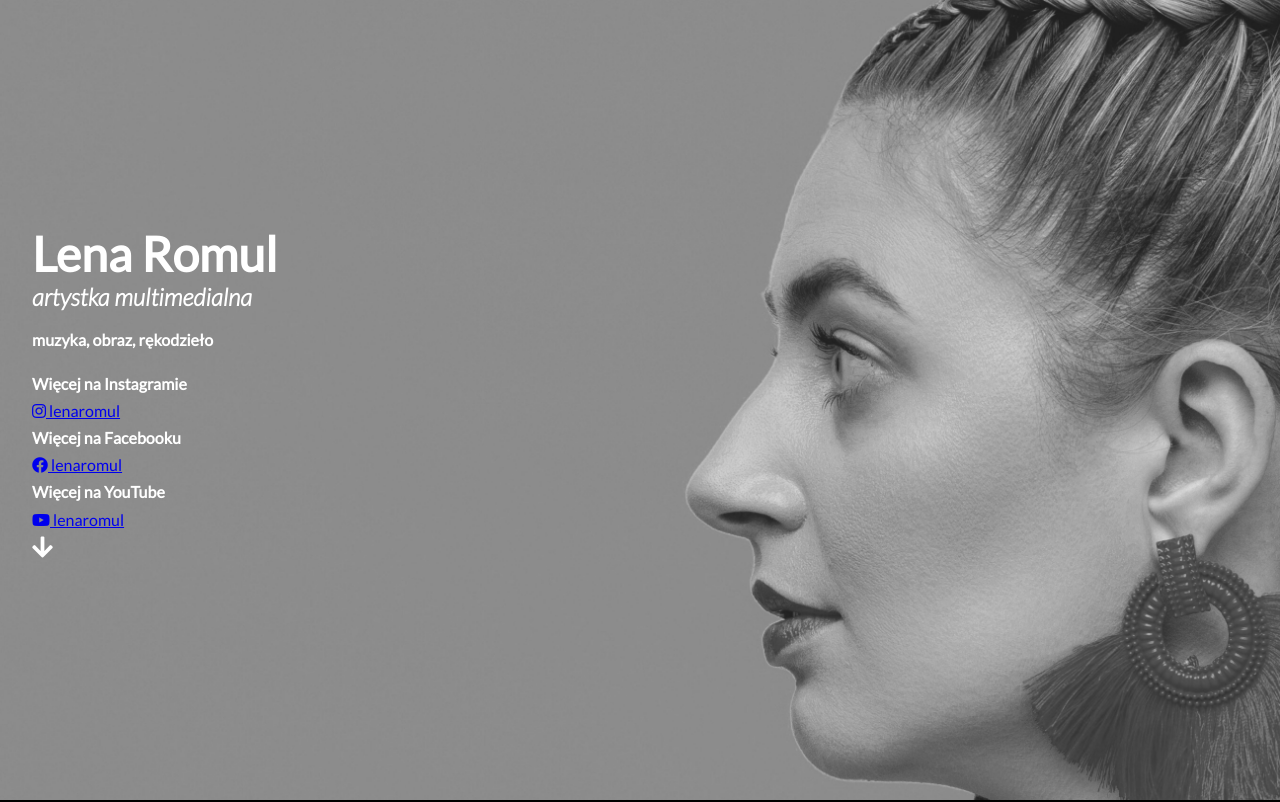
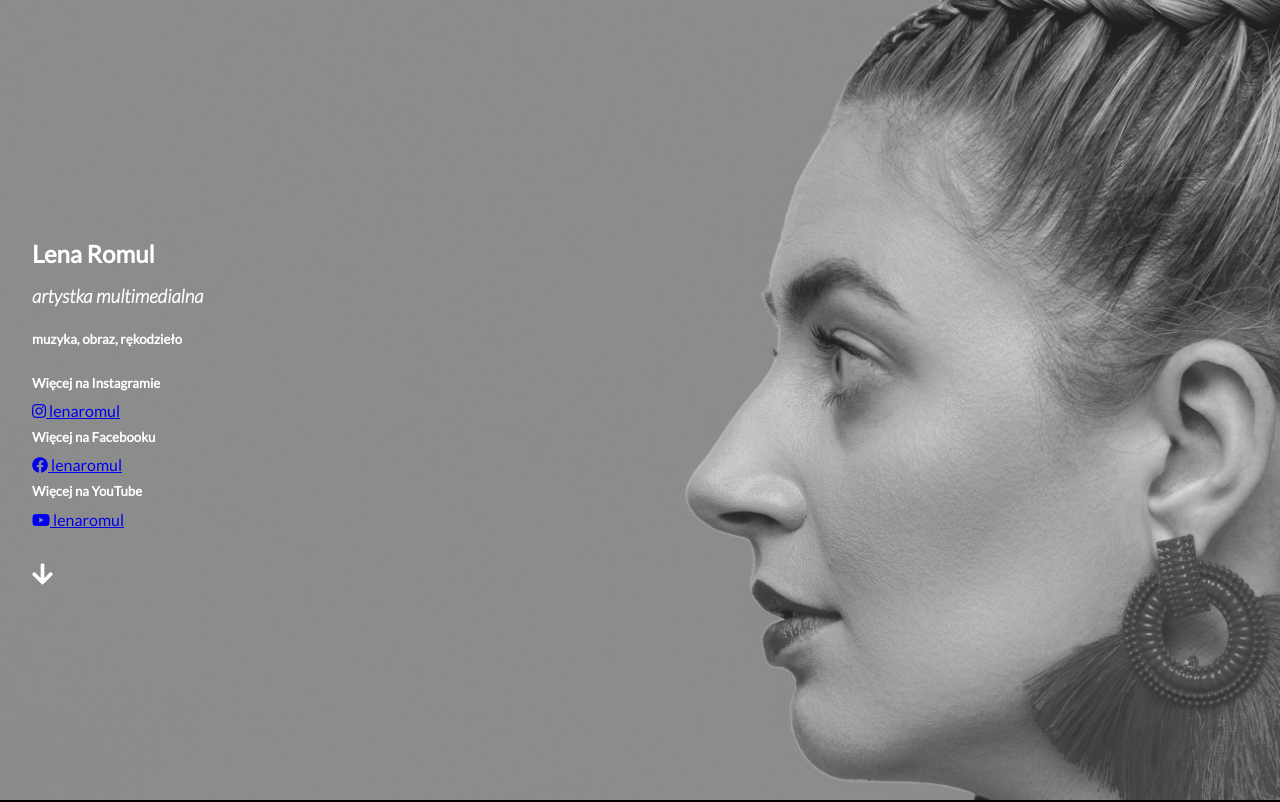
Before and after one commit to malazeberka/csscwiczenia, a plain HTML site: page index.html in a window 1280 px wide. Shown: the top 802 px of the page. Drawn offline with Linux system fonts and the light colour scheme.

Commit message:
nicest one

```diff
--- a/index.html
+++ b/index.html
@@ -17,20 +17,21 @@
 <body>
 
   <header>
-    <h1><B>Lena Romul</B></h1>
+    <h2><B>Lena Romul</B></h1>
     <p>
-    <h2><I>artystka multimedialna</I></h2>
+    <h3><I>artystka multimedialna</I></h2>
     </p>
-    <h4> muzyka, obraz, rękodzieło </h4>
+    <h5> muzyka, obraz, rękodzieło </h5>
     </p>
-    <h4 class="card-title">Więcej na Instagramie </h4>
+    <h5 class="card-title">Więcej na Instagramie </h5>
     <a href="https://www.instagram.com/lenaromul/" <button class="button"> <i class="fab fa-instagram"></i></i> lenaromul </button> </a>
     <br>
-    <h4 class="card-title">Więcej na Facebooku </h4>
+    <h5 class="card-title">Więcej na Facebooku </h5>
     <a href="https://www.facebook.com/Lena.Romul" <button class="button"> <i class="fab fa-facebook"></i></i> lenaromul </button> </a>
     <br>
-    <h4 class="card-title">Więcej na YouTube </h4>
+    <h5 class="card-title">Więcej na YouTube </h5>
     <a href="https://www.youtube.com/watch?v=CQJ_2QWnBE8&list=PLaH9xMO7pBNjvjB6xG8t6vEPK0Kn8G134&ab_channel=karrotkommando" <button class="button"> <i class="fab fa-youtube"></i></i> lenaromul </button> </a>
+    <br>
     <br>
     <h2><i class="fas fa-arrow-down"></i></h2>
   </header>
```
Also changed, not shown: 1 other file.
